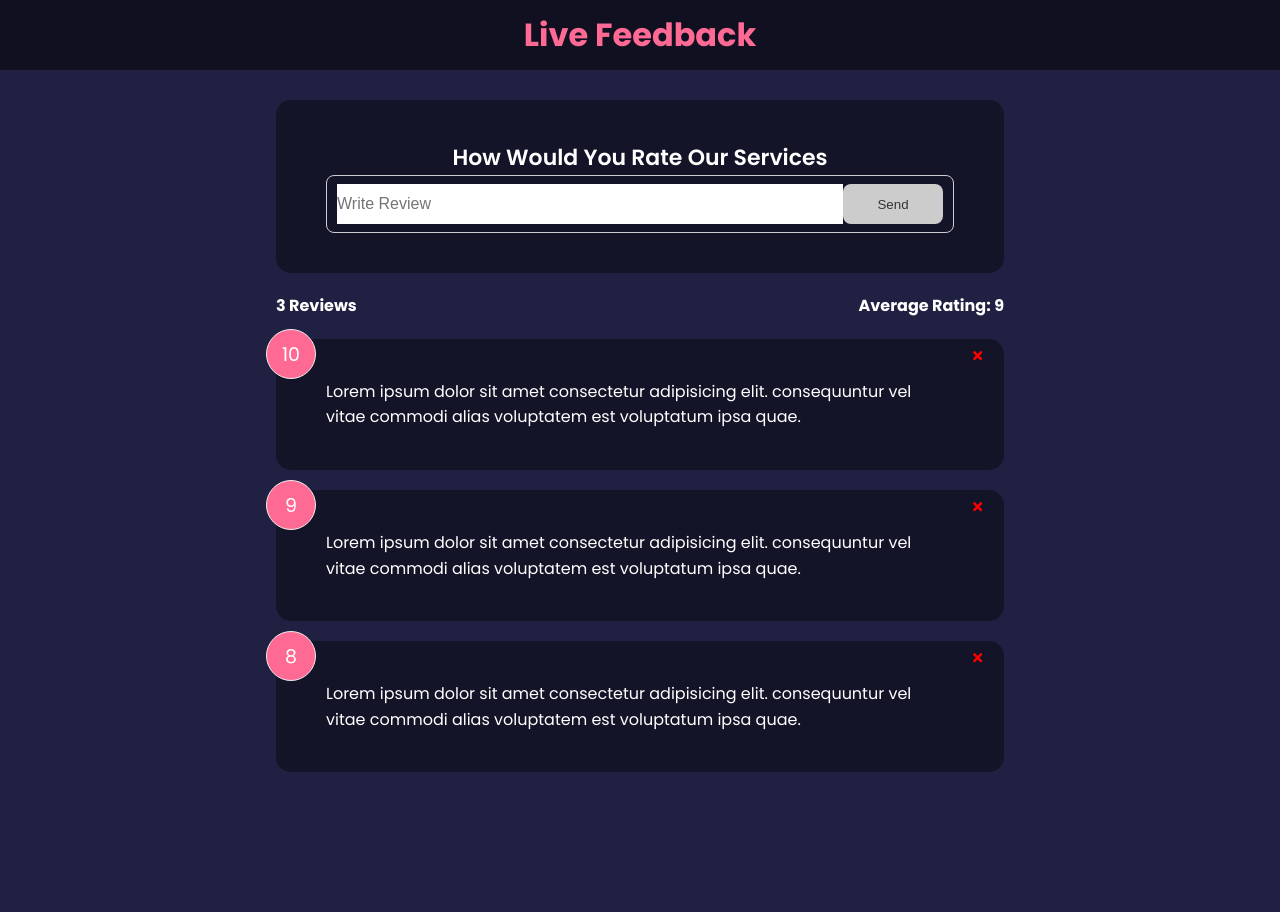
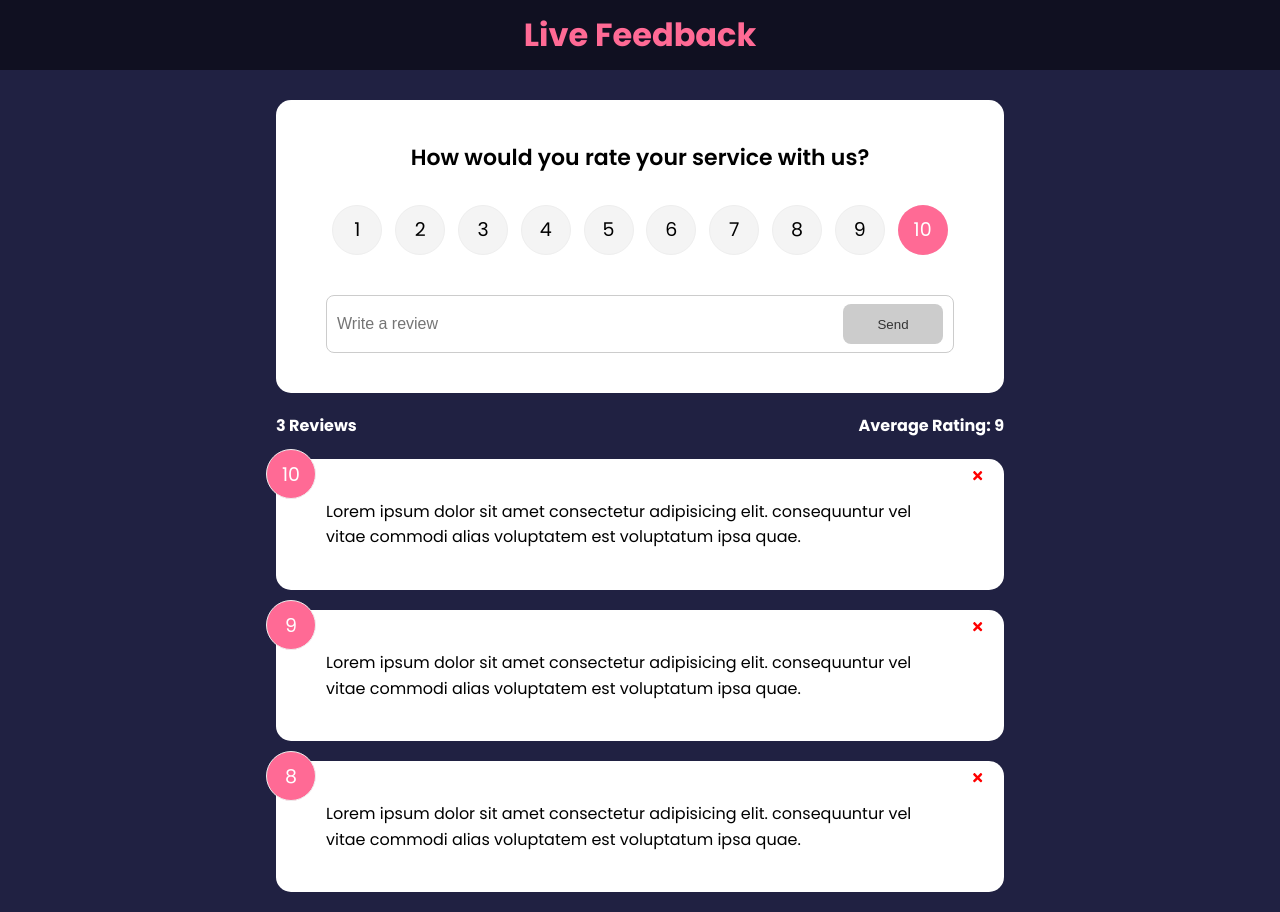
Before and after one commit to achingachris/Yelp-But-for-my-Skills, a React (Create React App) app: page / in a window 1280 px wide. Before the commit the page ends 800 px from the top, so only its background shows below. Built offline with nearby package versions, Linux system fonts and the light colour scheme.

Commit message:
submit form works

```diff
--- a/package.json
+++ b/package.json
@@ -10,6 +10,7 @@
     "react-dom": "^18.2.0",
     "react-icons": "^4.4.0",
     "react-scripts": "5.0.1",
+    "uuid": "^8.3.2",
     "web-vitals": "^2.1.4"
   },
   "scripts": {
--- a/src/App.js
+++ b/src/App.js
@@ -1,15 +1,22 @@
+import { v4 as uuidv4 } from 'uuid'
 import { useState } from 'react'
 import Header from './components/Header'
 import FeedbackList from './components/FeedbackList'
-import FeedbackData from './data/FeedbackData'
 import FeedbackStats from './components/FeedbackStats'
 import FeedbackForm from './components/FeedbackForm'
 
-const App = () => {
+import FeedbackData from './data/FeedbackData'
+
+function App() {
   const [feedback, setFeedback] = useState(FeedbackData)
 
+  const addFeedback = (newFeedback) => {
+    newFeedback.id = uuidv4()
+    setFeedback([newFeedback, ...feedback])
+  }
+
   const deleteFeedback = (id) => {
-    if (window.confirm('Are you sure you want to delete this feedback?')) {
+    if (window.confirm('Are you sure you want to delete?')) {
       setFeedback(feedback.filter((item) => item.id !== id))
     }
   }
@@ -18,9 +25,9 @@
     <>
       <Header />
       <div className='container'>
-        <FeedbackForm />
+        <FeedbackForm handleAdd={addFeedback} />
         <FeedbackStats feedback={feedback} />
-        <FeedbackList feedback={feedback} hanldeDelete={deleteFeedback} />
+        <FeedbackList feedback={feedback} handleDelete={deleteFeedback} />
       </div>
     </>
   )
--- a/src/components/FeedbackForm.jsx
+++ b/src/components/FeedbackForm.jsx
@@ -1,9 +1,11 @@
 import { useState } from 'react'
+import RatingSelect from './RatingSelect'
 import Card from './shared/Card'
 import Button from './shared/Button'
 
-const FeedbackForm = () => {
+function FeedbackForm({ handleAdd }) {
   const [text, setText] = useState('')
+  const [rating, setRating] = useState(10)
   const [btnDisabled, setBtnDisabled] = useState(true)
   const [message, setMessage] = useState('')
 
@@ -11,25 +13,41 @@
     if (text === '') {
       setBtnDisabled(true)
       setMessage(null)
-    } else if (text !== '' &&  text.trim().length <= 10) {
+    } else if (text !== '' && text.trim().length <= 10) {
+      setMessage('Text must be at least 10 characters')
       setBtnDisabled(true)
-      setMessage('Text must be at least 10 characters long')
     } else {
+      setMessage(null)
       setBtnDisabled(false)
-      setMessage(null)
     }
 
     setText(e.target.value)
   }
+
+  const handleSubmit = (e) => {
+    e.preventDefault()
+    if (text.trim().length > 10) {
+      const newFeedback = {
+        text,
+        rating,
+      }
+
+      handleAdd(newFeedback)
+
+      setText('')
+    }
+  }
+
   return (
     <Card>
-      <form>
-        <h2>How Would You Rate Our Services</h2>
+      <form onSubmit={handleSubmit}>
+        <h2>How would you rate your service with us?</h2>
+        <RatingSelect select={(rating) => setRating(rating)} />
         <div className='input-group'>
           <input
             onChange={handleTextChange}
             type='text'
-            placeholder='Write Review'
+            placeholder='Write a review'
             value={text}
           />
           <Button type='submit' isDisabled={btnDisabled}>
--- /dev/null
+++ b/src/components/RatingSelect.jsx
@@ -0,0 +1,127 @@
+import { useState } from 'react'
+
+function RatingSelect({ select }) {
+  const [selected, setSelected] = useState(10)
+
+  const handleChange = (e) => {
+    setSelected(+e.currentTarget.value)
+    select(+e.currentTarget.value)
+  }
+
+  return (
+    <ul className='rating'>
+      <li>
+        <input
+          type='radio'
+          id='num1'
+          name='rating'
+          value='1'
+          onChange={handleChange}
+          checked={selected === 1}
+        />
+        <label htmlFor='num1'>1</label>
+      </li>
+      <li>
+        <input
+          type='radio'
+          id='num2'
+          name='rating'
+          value='2'
+          onChange={handleChange}
+          checked={selected === 2}
+        />
+        <label htmlFor='num2'>2</label>
+      </li>
+      <li>
+        <input
+          type='radio'
+          id='num3'
+          name='rating'
+          value='3'
+          onChange={handleChange}
+          checked={selected === 3}
+        />
+        <label htmlFor='num3'>3</label>
+      </li>
+      <li>
+        <input
+          type='radio'
+          id='num4'
+          name='rating'
+          value='4'
+          onChange={handleChange}
+          checked={selected === 4}
+        />
+        <label htmlFor='num4'>4</label>
+      </li>
+      <li>
+        <input
+          type='radio'
+          id='num5'
+          name='rating'
+          value='5'
+          onChange={handleChange}
+          checked={selected === 5}
+        />
+        <label htmlFor='num5'>5</label>
+      </li>
+      <li>
+        <input
+          type='radio'
+          id='num6'
+          name='rating'
+          value='6'
+          onChange={handleChange}
+          checked={selected === 6}
+        />
+        <label htmlFor='num6'>6</label>
+      </li>
+      <li>
+        <input
+          type='radio'
+          id='num7'
+          name='rating'
+          value='7'
+          onChange={handleChange}
+          checked={selected === 7}
+        />
+        <label htmlFor='num7'>7</label>
+      </li>
+      <li>
+        <input
+          type='radio'
+          id='num8'
+          name='rating'
+          value='8'
+          onChange={handleChange}
+          checked={selected === 8}
+        />
+        <label htmlFor='num8'>8</label>
+      </li>
+      <li>
+        <input
+          type='radio'
+          id='num9'
+          name='rating'
+          value='9'
+          onChange={handleChange}
+          checked={selected === 9}
+        />
+        <label htmlFor='num9'>9</label>
+      </li>
+      <li>
+        <input
+          type='radio'
+          id='num10'
+          name='rating'
+          value='10'
+          onChange={handleChange}
+          checked={selected === 10}
+        />
+        <label htmlFor='num10'>10</label>
+      </li>
+    </ul>
+  )
+}
+
+export default RatingSelect
--- a/src/components/shared/Card.jsx
+++ b/src/components/shared/Card.jsx
@@ -15,7 +15,7 @@
 }
 
 Card.defaultProps = {
-  reverse: true
+  reverse: false
 }
 
 Card.propTypes = {
```
Also changed, not shown: 1 other file (tests, documents, lock files or other folders).
